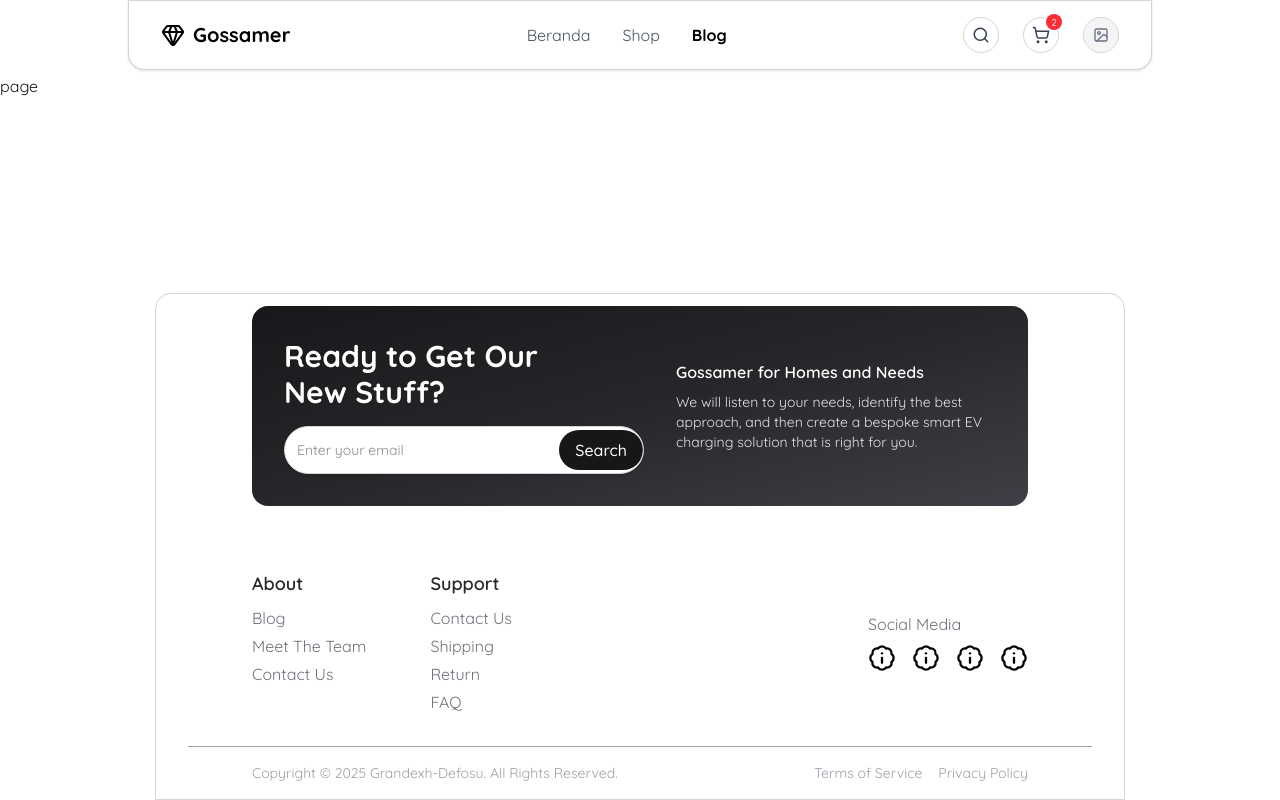
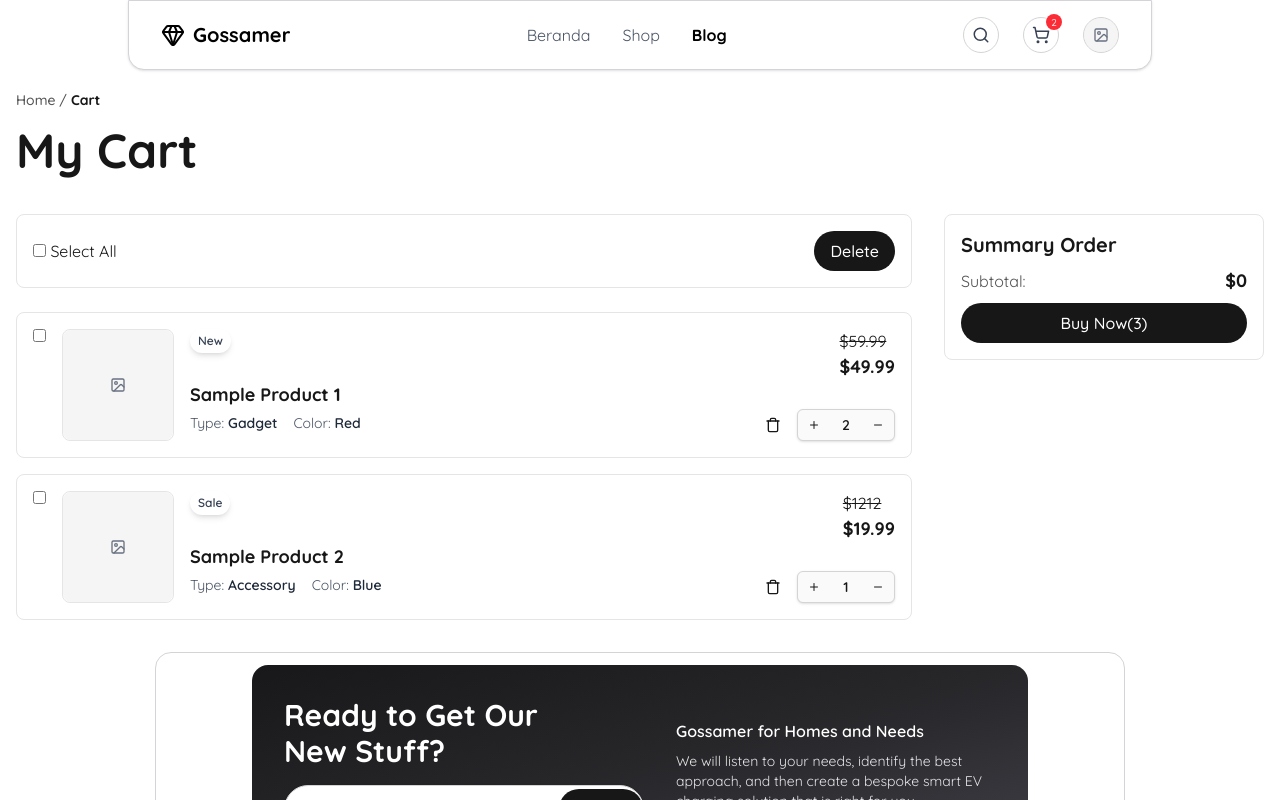
Before and after one commit to defosu-dev/gossamer, a Next.js app: page /cart in a window 1280 px wide. Shown: the top 800 px of the page. Built offline with nearby package versions, Linux system fonts and the light colour scheme.

Commit message:
feat: implement CartPage component with cart item management and summary; update Cart and CartDropdown components for price handling and navigation

```diff
--- /dev/null
+++ b/app/(home)/cart/page.tsx
@@ -0,0 +1,155 @@
+"use client";
+import { useState } from "react";
+import Button from "@/components/common/Button";
+import Container from "@/components/common/Container";
+import { cn } from "@/utils/cn";
+import Link from "next/link";
+import { ImageWithFallback } from '../../../components/common/ImageWithFallback';
+import { CartItemDescription, CartItemDescriptionProps, CartItemPrice, CartItemPriceProps, InputQuantity } from '../../../components/layout/Header/components/Cart/CartItem';
+import { Badge } from '../../../components/common/Badge';
+import { Trash } from "lucide-react";
+
+
+type CartItemProps = {
+    isSelected?: boolean;
+    onSelect?: (selected: boolean) => void;
+    imageUrl?: string;
+    badge?: string;
+    title: string;
+    handle: string;
+    descriptionItems: CartItemDescriptionProps["items"];
+    price: CartItemPriceProps
+    quantity?: number;
+    onQuantityChange: (newQuantity: number) => void;
+    onDelete: () => void;
+}
+
+
+
+const CartPage = () => {
+    const [cartItems] = useState<CartItemProps[]>([
+        {
+            imageUrl: "https://via.placeholder.com/150",
+            badge: "New",
+            title: "Sample Product 1",
+            handle: "sample-product-1",
+            descriptionItems: [
+                { label: "Type", value: "Gadget" },
+                { label: "Color", value: "Red" },
+            ],
+            price: { currentPrice: 49.99, oldPrice: 59.99 },
+            quantity: 2,
+            onQuantityChange: (newQuantity: number) => { console.log("Quantity changed to:", newQuantity); },
+            onDelete: () => { console.log("Delete item"); },
+        },
+        {
+            imageUrl: "https://via.placeholder.com/150",
+            badge: "Sale",
+            title: "Sample Product 2",
+            handle: "sample-product-2",
+            descriptionItems: [
+                { label: "Type", value: "Accessory" },
+                { label: "Color", value: "Blue" },
+            ],
+            price: { currentPrice: 19.99 },
+            quantity: 1,
+            onQuantityChange: (newQuantity: number) => { console.log("Quantity changed to:", newQuantity); },
+            onDelete: () => { console.log("Delete item"); },
+        },
+    ])
+    const breadCrumbs = [
+        { label: "Home", href: "/" },
+        { label: "Cart", href: "/cart" },
+    ];
+
+
+    return (
+        <Container>
+            <div className="flex flex-col w-full">
+                <Breadcrumbs items={breadCrumbs} />
+
+                <h2 className={cn("text-5xl text-neutral-900 font-bold", "mt-4")}>My Cart</h2>
+                <div className="mt-10 flex flex-col-reverse md:flex-row gap-8 w-full">
+                    <div className="flex flex-1 flex-col w-full gap-6">
+                        <div className="flex justify-between items-center p-4 border border-neutral-200 rounded-lg">
+                            <div><input type="checkbox" name="Select All" id="select-all" /> <label htmlFor="select-all">Select All</label> </div>
+                            <Button>Delete</Button>
+                        </div>
+                        <div className="flex flex-col gap-4">
+                            { cartItems.length > 0 ? cartItems.map((item, index) => <CartItem key={index} {...item} />) : <EmptyCart /> }
+                        </div>
+                    </div>
+                    <SummaryOrder />
+                </div>
+            </div>
+        </Container>
+  );
+}
+
+export default CartPage;
+
+
+export const EmptyCart = () => {
+    return (
+        <div className="flex gap-4 p-4 border border-neutral-200 rounded-lg items-center py-20 justify-center">
+            <h3 className="text-2xl font-bold text-neutral-500">Your cart is empty</h3>
+        </div>
+    )
+}
+
+
+
+
+export const SummaryOrder = () => {
+    return (
+        <div className="flex flex-col p-4 border border-neutral-200 rounded-lg h-fit sticky top-20 min-w-xs w-full md:w-fit gap-2">
+        <h3 className="text-xl font-bold text-neutral-900">Summary Order</h3>
+        <div className="flex gap-4 justify-between items-baseline">
+            <span className="text-neutral-600">Subtotal:</span>
+            <span className="text-neutral-900 text-lg font-bold">$0</span>
+        </div>
+        <Button>Buy Now(3)</Button>
+    </div>
+    )
+}
+
+
+export const Breadcrumbs = ({ items }: { items: { label: string; href: string }[] }) => {
+    return (
+        <nav aria-label="breadcrumb" className="mt-4">
+                    <ol className="flex gap-1 items-center">
+                        {items.map((crumb, index) => (
+                            <li key={index+crumb.label} className="text-sm font-medium text-neutral-600">
+                                <Link href={crumb.href} className={index === items.length - 1 ? "font-bold text-neutral-900" : ""}>{crumb.label}</Link> { index < items.length - 1 && "/" }
+                            </li>
+                        ))}
+                    </ol>
+                </nav>
+    )
+}
+
+
+export const CartItem = ({ isSelected = false, onSelect, imageUrl = "", badge, title, handle, descriptionItems, price, quantity = 1, onQuantityChange, onDelete  }: CartItemProps) => {
+    return (
+        <div className="flex gap-4 p-4 border border-neutral-200 rounded-lg items-center">
+            <input type="checkbox" name={`select-item-${handle}`} id={`select-item-${handle}`} className="self-start" />
+            <div className="w-28 h-28 flex-shrink-0 border border-neutral-200 rounded-lg overflow-hidden">
+                <ImageWithFallback src={imageUrl} alt={title} />
+            </div>
+            <div className="flex flex-col flex-1 h-full pb-2">
+                {badge && <Badge as="span" className="mb-2">{badge}</Badge>}
+                <Link href={`product?handle=${handle}`} className="text-lg font-bold text-neutral-900 line-clamp-1 mt-auto">{title}</Link>
+                <CartItemDescription items={descriptionItems} className="mt-1" />
+            </div>
+            <div className="flex flex-col items-end justify-between h-full">
+                <CartItemPrice currentPrice={price.currentPrice} oldPrice={price.oldPrice} />
+                <div className="flex gap-4 items-center">
+                    <button className="hover:text-red-600 transition-colors duration-200" onClick={onDelete} aria-label="Delete Item">
+                        <Trash className="size-4" />
+                    </button>
+                    <InputQuantity quantity={quantity} onChange={onQuantityChange} />
+                </div>
+            </div>
+        </div>
+    )
+ }
--- a/app/cart/page.tsx
+++ /dev/null
@@ -1,7 +0,0 @@
-import React from "react";
-
-const page = () => {
-  return <div>page</div>;
-};
-
-export default page;
--- a/components/layout/Header/components/Cart/Cart.tsx
+++ b/components/layout/Header/components/Cart/Cart.tsx
@@ -9,8 +9,8 @@ export default function Cart() {
   const [open, setOpen] = useState(false)
 
   const items: CartItemType[] = [
-    { handle: 'p1', title: 'Product 1', image: 'https://via.placeholder.com/150', price: 29.99, quantity: 1 },
-    { handle: 'p2', title: 'Product 2', image: 'https://via.placeholder.com/150', price: 49.99, quantity: 2 },
+    { handle: 'p1', title: 'Product 1', image: 'https://via.placeholder.com/150', price: {currentPrice: 29.99}, quantity: 1 },
+    { handle: 'p2', title: 'Product 2', image: 'https://via.placeholder.com/150', price: {currentPrice: 19.99}, quantity: 2 },
   ]
 
 
--- a/components/layout/Header/components/Cart/CartItem.tsx
+++ b/components/layout/Header/components/Cart/CartItem.tsx
@@ -8,11 +8,16 @@ export type CartItemType = {
   handle: string;
   title: string;
   image: string;
-  price: number;
+  price: CartItemPriceProps;
   quantity: number;
 };
 
 export default function CartItem({ item }: { item: CartItemType }) {
+  const productDescription: CartItemDescriptionProps["items"] = [
+    { label: "Type", value: "Stereo" },
+    { label: "Color", value: "Black" },
+  ]
+
   return (
     <li className={cn(
       "grid grid-cols-4 gap-3 p-3",
@@ -23,21 +28,51 @@ export default function CartItem({ item }: { item: CartItemType }) {
       <div className="col-span-2 flex flex-col">
         <Badge as={"link"} href={"#"}>Other</Badge>
         <div className="font-bold text-gray-800 truncate mt-2">{item.title}</div>
-        <div className="flex gap-4 items-center text-sm text-gray-600 mt-1">
-          <div>Type: <span className="font-semibold text-gray-800">Stereo</span></div>
-          <div>Color: <span className="font-semibold text-gray-800">Black</span></div>
-        </div>
+        <CartItemDescription items={productDescription} className="mt-1" />
       </div>
       <div className="col-span-1 flex flex-col items-end">
-        <span className="line-through">$100</span>
-        <span className="text-lg font-bold">$29.90</span>
-        <div className="flex h-8 rounded-md border border-neutral-300 mt-2 overflow-hidden bg-neutral-50 shadow">
-          <button className="w-8 flex justify-center items-center cursor-pointer"><Plus className="size-3" /></button>
-          <span className="w-8 flex items-center justify-center text-sm font-semibold">10</span>
-          <button className="w-8 flex justify-center items-center cursor-pointer"><Minus className="size-3" /></button>
-        </div>
+        <CartItemPrice currentPrice={item.price.currentPrice} className="text-end"/>
+        <InputQuantity quantity={item.quantity} onChange={(newQuantity) => { }} className="mt-2" />
 
       </div>
     </li>
   );
 }
+
+export const InputQuantity = ({ quantity, onChange, className }: { quantity: number; onChange: (newQuantity: number) => void; className?: string }) => {
+  return (
+    <div className={cn("flex h-8 rounded-md border border-neutral-300 overflow-hidden bg-neutral-50 shadow", className)}>
+      <button className="w-8 flex justify-center items-center cursor-pointer" onClick={() => onChange(quantity - 1)} ><Plus className="size-3" /></button>
+      <span className="w-8 flex items-center justify-center text-sm font-semibold">{quantity}</span>
+      <button className="w-8 flex justify-center items-center cursor-pointer" onClick={() => onChange(quantity + 1)}><Minus className="size-3" /></button>
+    </div>)
+}
+
+export type CartItemDescriptionProps = {
+  items: { label: string; value: string }[];
+  className?: string;
+};
+
+export const CartItemDescription = ({items, className="" }: CartItemDescriptionProps) => {
+  return (
+    <div className={cn("flex gap-4 items-center text-sm text-gray-600", className)}>
+
+      {items.map((item, index) => (<div key={index+item.label}>{item.label}: <span className="font-semibold text-gray-800">{item.value}</span></div>))}
+    </div>
+  )
+}
+
+export type CartItemPriceProps = {
+  currentPrice: number;
+  oldPrice?: number;
+  className?: string;
+};
+
+export const CartItemPrice = ({ currentPrice, oldPrice = 1212, className="" }: CartItemPriceProps ) => {
+  return (
+    <div className={cn("flex flex-col", className)}>
+      { oldPrice > currentPrice && <span className="line-through">${oldPrice}</span> }
+      <span className="text-lg font-bold">${currentPrice}</span>
+    </div>
+  )
+}
```
Also changed, not shown: components/layout/Header/components/Cart/CartDropdown.tsx (+5 -3 lines).
